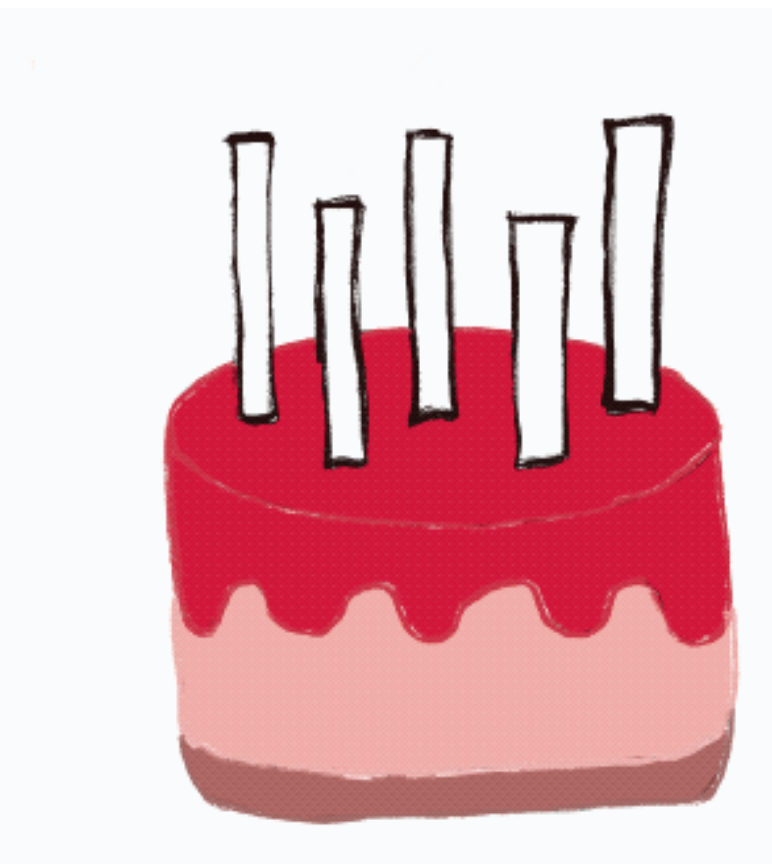
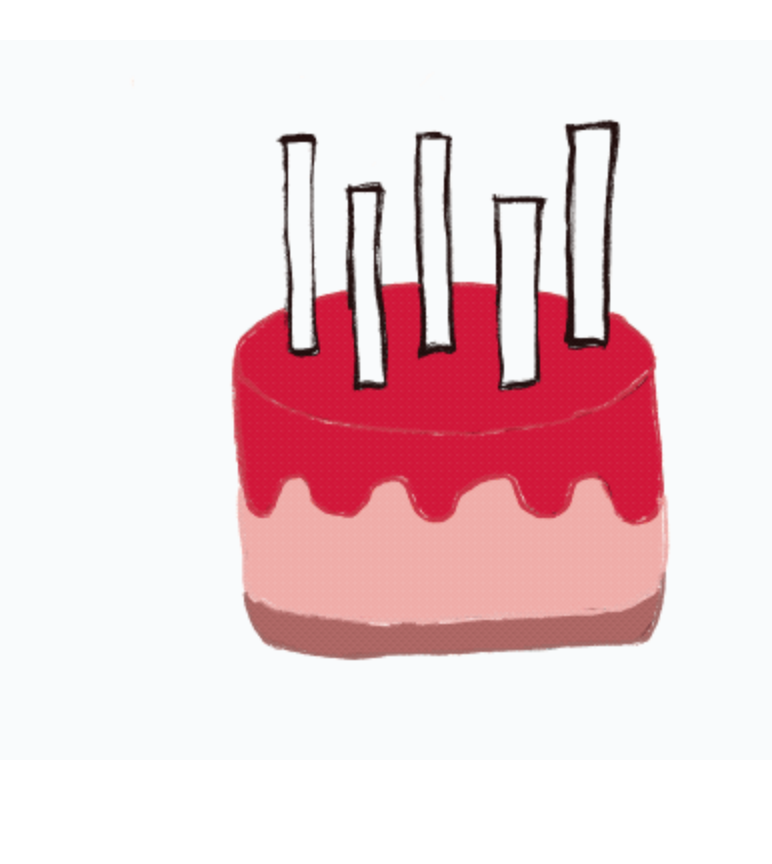
Before and after one commit to CastilloDel/feliz-cum-adasat, a plain HTML site: page index.html in a window 1280 px wide. Shown: the whole page, without its empty margins (192-964 px from the left). After the commit the page ends 800 px from the top, so only its background shows below. Drawn offline with Linux system fonts and the light colour scheme.

Commit message:
feat: improve css

```diff
--- a/style.css
+++ b/style.css
@@ -1,5 +1,27 @@
+* {
+  box-sizing: border-box;
+  margin: 0;
+}
+
+html {
+  display: flex;
+  height: 100%;
+}
+
+body {
+  width: 100%;
+  display: flex;
+  justify-content: center;
+  align-items: center;
+}
+
 img {
-  display: block;
-  margin: 0 auto;
-  width: 100%;
+  transition: 2s ease;
 }
+
+@media(min-width: 700px) {
+  img {
+    transform: scale(2);
+    transition: 2s ease;
+  }
+}
```
